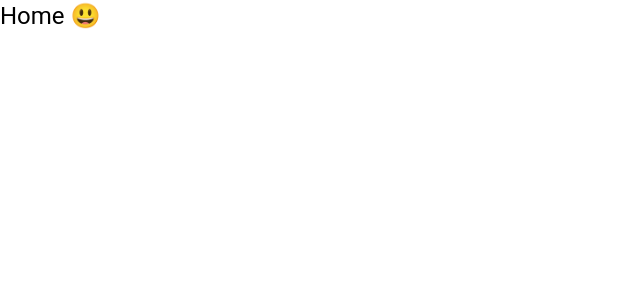
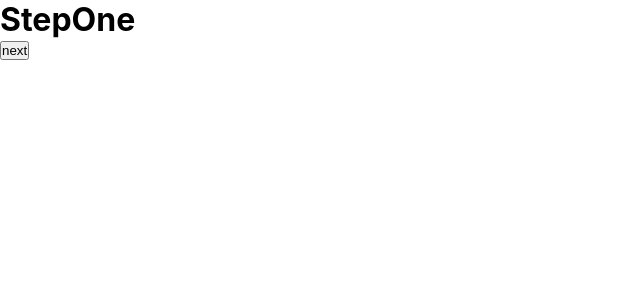
Before and after one commit to PIJUSH364/React__Design_pattens, a React (Create React App) app: page / in a window 1280 px wide. Shown: the top 300 px of the page, without its empty margins (0-640 px from the left). Built offline with nearby package versions, Linux system fonts and the light colour scheme.

Commit message:
this is easyway to flow the data

```diff
--- a/src/App.js
+++ b/src/App.js
@@ -1,11 +1,18 @@
-import { Typography } from '@mui/material';
 import React from 'react';
+import UnControlledOnbordingFlow from './UnControlledOnbordingFlow';
+
+// this all are component
+const StepOne = () => <h1>StepOne</h1>;
+const StepTwo = () => <h1>StepTwo</h1>;
+const StepThree = () => <h1>StepThree</h1>;
 
 function App() {
   return (
-    <div>
-      <Typography variant="h5"> Home 😃</Typography>
-    </div>
+    <UnControlledOnbordingFlow>
+      <StepOne />
+      <StepTwo />
+      <StepThree />
+    </UnControlledOnbordingFlow>
   );
 }
 
--- /dev/null
+++ b/src/UnControlledOnbordingFlow.js
@@ -0,0 +1,33 @@
+import React, { useState } from 'react';
+
+function UnControlledOnbordingFlow({ children, onFinish }) {
+  const [onBordingData, setOnBordingData] = useState({});
+  const [currentIndex, setCurrentIndex] = useState(0);
+  const currentChild = React.Children.toArray(children)[currentIndex];
+
+  return (
+    <>
+      {currentChild}
+      <button
+        onClick={() => setCurrentIndex((preIndex) => preIndex - 1)}
+        style={{
+          display: `${currentIndex === 0 ? 'none' : 'inline-block'}`,
+        }}
+      >
+        prev
+      </button>
+      <button
+        onClick={() => setCurrentIndex((preIndex) => preIndex + 1)}
+        style={{
+          display: `${
+            currentIndex === children.length - 1 ? 'none' : 'inline-block'
+          }`,
+        }}
+      >
+        next
+      </button>
+    </>
+  );
+}
+
+export default UnControlledOnbordingFlow;
```
Also changed, not shown: Onboarding.txt (added).
